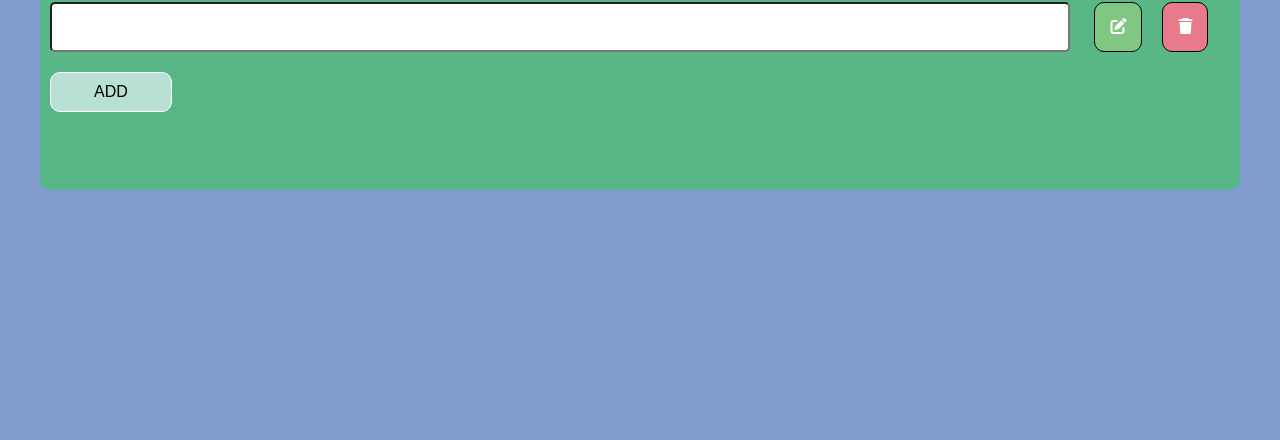
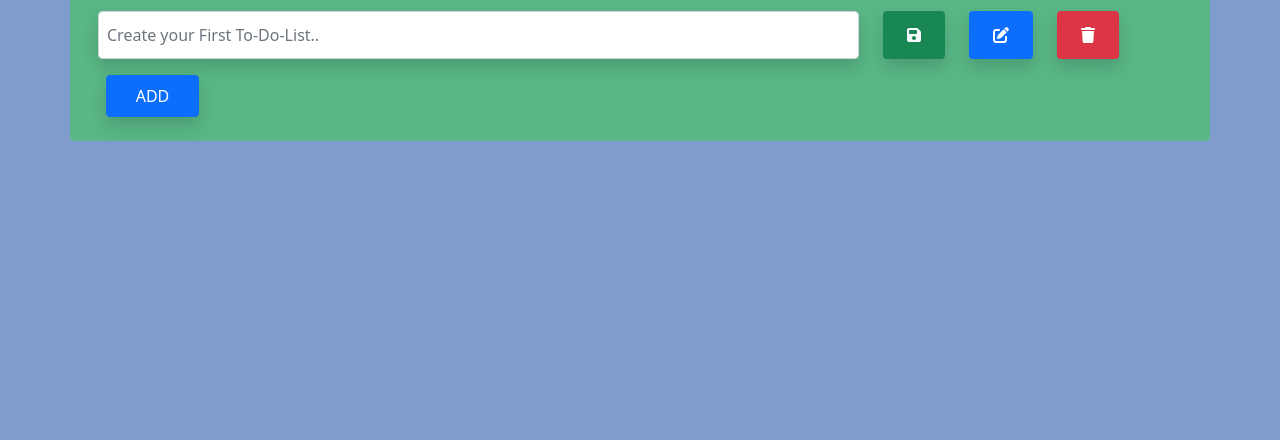
Before and after one commit to chirag-raval-web/To-Do-List, a plain HTML site: page index.html in a window 1280 px wide. Shown: the part 360-800 px from the top of the page. Drawn offline with nearby package versions, Linux system fonts and the light colour scheme.

Commit message:
adding bootstrap for design

```diff
--- a/index.html
+++ b/index.html
@@ -3,93 +3,56 @@
         <meta charset="UTF-8">
         <meta name="viewport" content="width=device-width, initial-scale=1.0">
         <title>To-Do List</title>
-    </head>
-    <style>
-body{
-    font-family: Arial, sans-serif;
+        <link
+            href="https://cdn.jsdelivr.net/npm/bootstrap@5.0.2/dist/css/bootstrap.min.css"
+            rel="stylesheet"
+            integrity="sha384-EVSTQN3/azprG1Anm3QDgpJLIm9Nao0Yz1ztcQTwFspd3yD65VohhpuuCOmLASjC"
+            crossorigin="anonymous">
+        <!-- <link rel="stylesheet" href="index.css"> -->
+        <style>
+            body{
     background-color: #809bce;
     display: flex;
     justify-content: center;
     align-items: center;
 
-}
-.main{
-    background-color: #59b686;
-    width:1200px ;
-    min-height: 300px;
-    border-radius: 10px;
-    box-shadow: black 2px;
+            }
+            .container{
+                background-color: #59b686;
+                height: auto;
+            }
+        </style>
+    </head>
 
-}
-h1,p{
-    text-align: center;
-    color: #F8EDE3;
-}
+    <body>
+
+        <div class="container rounded">
+            <p class="h4 text-center text-light m-3 fa-border">TO DO LIST</p>
+            <div class="row gap-4 " id="list-here">
+
+                <div class="form-group col-11 ms-3 d-flex gap-2">
+                    <input type="text" class="form-control  p-2 shadow  "
+                        placeholder="Create your First To-Do-List..">
+
+                    <i
+                        class="icons p-3 ps-4 pe-4 shadow border-dark  rounded text-light fa-solid fa-floppy-disk ms-3 w-2 d-flex align-items-center btn-success"></i>
+                    <i
+                        class="icons p-3  ps-4 pe-4 shadow border-dark rounded fa-solid fa-pen-to-square updatebtn ms-3 w-2 d-flex align-items-center btn-primary"></i>
+                    <i
+                        class="icons p-3  ps-4 pe-4 shadow border-dark rounded fa-solid fa-trash removebtn ms-3 w-2 d-flex align-items-center btn-danger letter-spaccing"></i>
+                </div>
+
+            </div>
+            <button type="button" id="addbtn" class="btn mt-3 btn-primary p-2 ms-4 mb-4 shadow col-1">ADD</button>
+        </div>
 
 
-
-input{
-    border-radius: 5px;
-    width: 85%;
-    height: 50px;
-    margin: 10px;
-    padding: 15px;
-}
- i {
-    border: 1px black solid;
-padding: 15px;
-margin: 10px;
-    height: 18px;
-    border-radius: 10px;
-
-}
-.added{
-display: flex;
-flex-direction: row;
-}
-.updatebtn{
-    background-color: #80c783;
-    color: white;
-}
-.removebtn{
-    background-color: #e87a8b;
-    color: white;
-}
-#addbtn{
-    background-color: #b8e0d4;
-    margin: 10px;
-    padding: 10px;
-    width: 100px;
-    text-align: center;
-    border: white 1px solid;
-    border-radius: 10px;
-    cursor: pointer;
-}:checked{
-    background-color: #719187;
-}
-@media only screen and (max-width: 600px)  {
-input{
-    width: 70%;
-}
-}
-</style>
-    <body>
-        <section class="main">
-            <h1>To-Do List</h1>
-            <p>Add list to make life easy no need to remember</p>
-            <div id="list-here">
-                <div class="items">
-                    <input type="text" name="text" id="item1">
-                    <i class="fa-solid fa-pen-to-square updatebtn"
-                        id="update1"></i><i
-                        class="fa-solid fa-trash removebtn"
-                        id="remove1"></i>
-                </div>
-            </div>
-            <div id="addbtn">ADD</div>
-        </section>
         <script src="./index.js"></script>
         <script src="https://kit.fontawesome.com/2bd8905741.js"
             crossorigin="anonymous"></script>
+        <script
+            src="https://cdn.jsdelivr.net/npm/bootstrap@5.0.2/dist/js/bootstrap.bundle.min.js"
+            integrity="sha384-MrcW6ZMFYlzcLA8Nl+NtUVF0sA7MsXsP1UyJoMp4YLEuNSfAP+JcXn/tWtIaxVXM"
+            crossorigin="anonymous"></script>
     </body>
 </html>
--- a/index.js
+++ b/index.js
@@ -8,11 +8,17 @@ addbtn.addEventListener("click", () => {
     let div = document.createElement("div");
     div.classList.add("items");
     div.innerHTML =
-        `<input type="text" name="text" id="item1">
-                    <i class="fa-solid fa-pen-to-square updatebtn"
-                        id="update1"></i><i
-                        class="fa-solid fa-trash removebtn"
-                        id="remove1"></i>`;
+        `                <div class="form-group col-11 ms-3 d-flex gap-2">
+                    <input type="text" class="form-control  p-2 shadow  "
+                        placeholder="Create more ! we have no limits">
+
+                    <i
+                        class="icons p-3 ps-4 pe-4 shadow border-dark  rounded text-light fa-solid fa-floppy-disk ms-3 w-2 d-flex align-items-center btn-success"></i>
+                    <i
+                        class="icons p-3  ps-4 pe-4 shadow border-dark rounded fa-solid fa-pen-to-square updatebtn ms-3 w-2 d-flex align-items-center btn-primary"></i>
+                    <i
+                        class="icons p-3  ps-4 pe-4 shadow border-dark rounded fa-solid fa-trash removebtn ms-3 w-2 d-flex align-items-center btn-danger letter-spaccing"></i>
+                </div>`;
     list.appendChild(div);
     console.log(div);
 });
```
Also changed, not shown: index.css (added).
